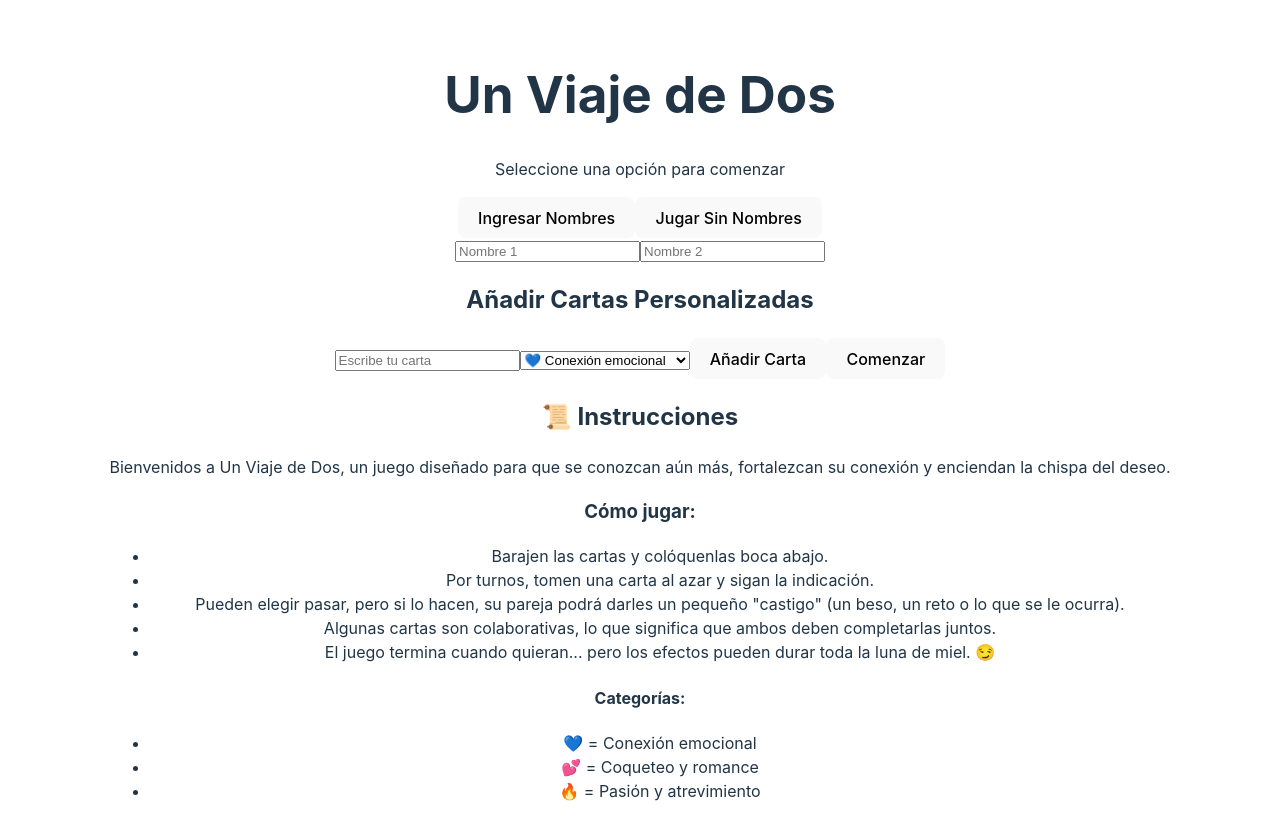
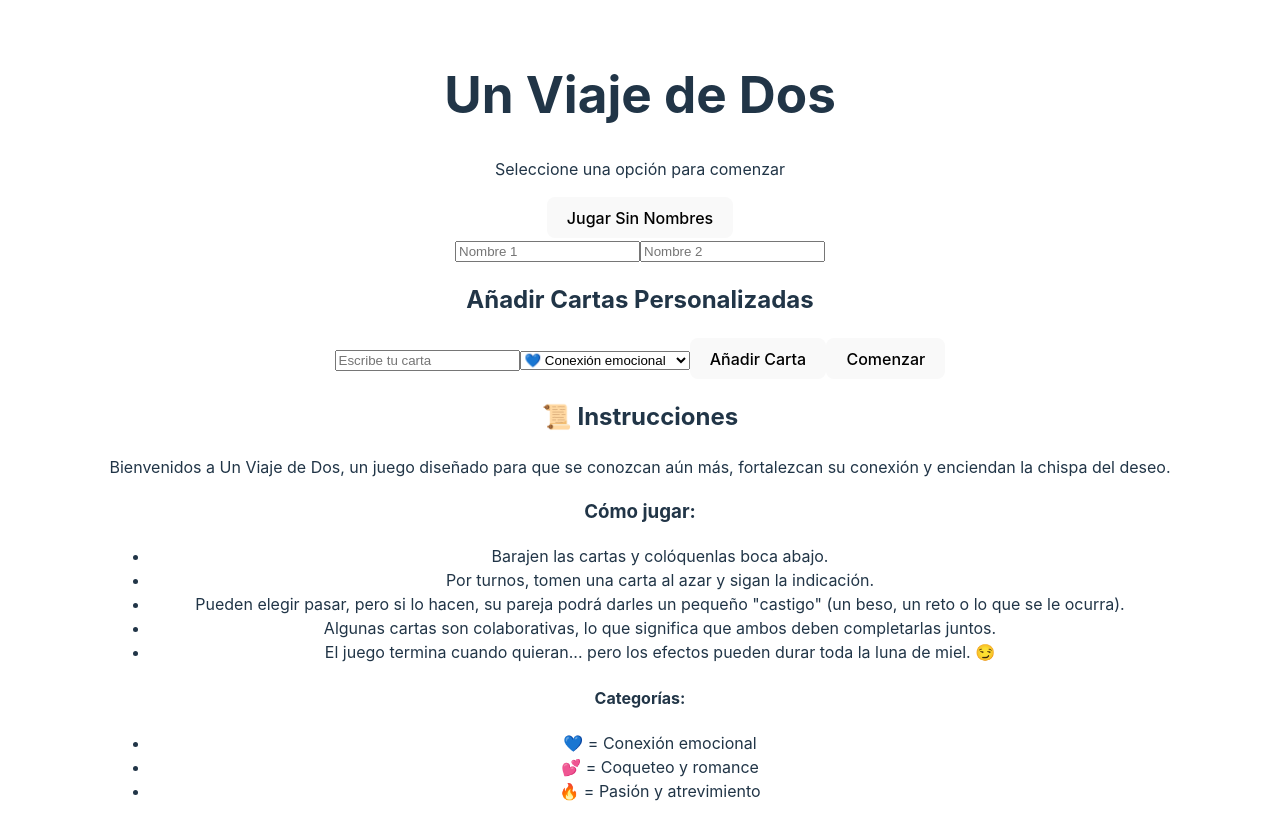
Before and after one commit to samyfontes/HoneyMoonGame, a React (Vite) app: page / in a window 1280 px wide. Shown: the top 840 px of the page. Built offline with nearby package versions, Linux system fonts and the light colour scheme.

Commit message:
removed useless button

```diff
--- a/src/HoneyMoonGame.jsx
+++ b/src/HoneyMoonGame.jsx
@@ -64,12 +64,6 @@ export default function HoneymoonGame() {
           <h1 className="text-2xl font-bold">Un Viaje de Dos</h1>
           <p className="mb-4">Seleccione una opción para comenzar</p>
           <div className="mb-4">
-            <button
-              onClick={() => setSkipNames(false)}
-              className={`mr-4 p-2 ${!skipNames ? 'bg-blue-500 text-white' : 'bg-gray-500 text-gray-300'}`}
-            >
-              Ingresar Nombres
-            </button>
             <button
               onClick={() => {
                 setSkipNames(true);
```
